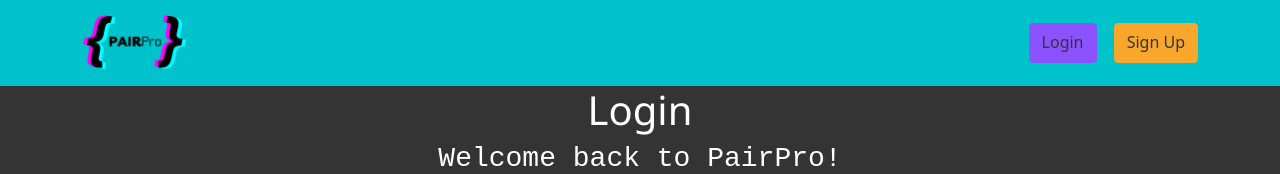
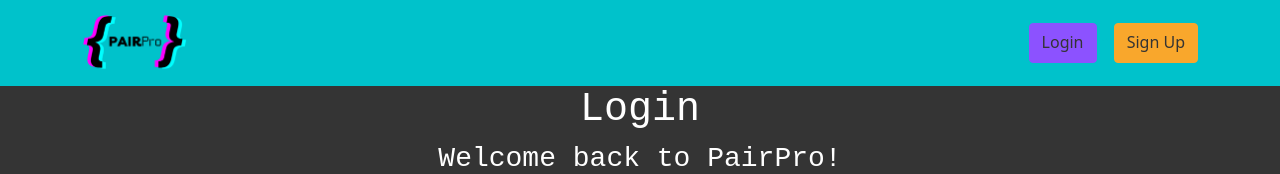
Before and after one commit to kat-mcbrooks/pair-pro, a React (Create React App) app in the folder client/: page /login in a window 1280 px wide. Shown: the top 174 px of the page. Built offline with nearby package versions, Linux system fonts and the light colour scheme.

Commit message:
Change to courier font on Login and Chat

```diff
--- a/client/src/components/ChatPage.jsx
+++ b/client/src/components/ChatPage.jsx
@@ -113,7 +113,7 @@ const ChatPage = () => {
     <>
     <div className='sml-banner-image-teal'>
       <div className="dark-grey-bg white-text">
-        <h1 className="varela">Chat</h1>
+        <h1 className="courier">Chat</h1>
         <h3 className="courier">Time to talk code!</h3>
       </div>
     </div>
--- a/client/src/components/LoginPage.jsx
+++ b/client/src/components/LoginPage.jsx
@@ -6,7 +6,7 @@ import { loginCall } from "../apiCalls";
 import { Form, Button, Row, Col } from "react-bootstrap";
 
 const Login = () => {
-  const { isFetching, dispatch, state } = useContext(AuthContext);
+  const { isFetching, dispatch } = useContext(AuthContext);
 
   const [formData, setFormData] = useState({
     email: "",
@@ -35,7 +35,7 @@ const Login = () => {
     <>
       <div className="sml-banner-image-teal">
         <div className="dark-grey-bg white-text">
-          <h1 data-testid="login text" className="varela">
+          <h1 data-testid="login text" className="courier">
             Login
           </h1>
           <h3 data-testid="login phrase" className="courier">
```
